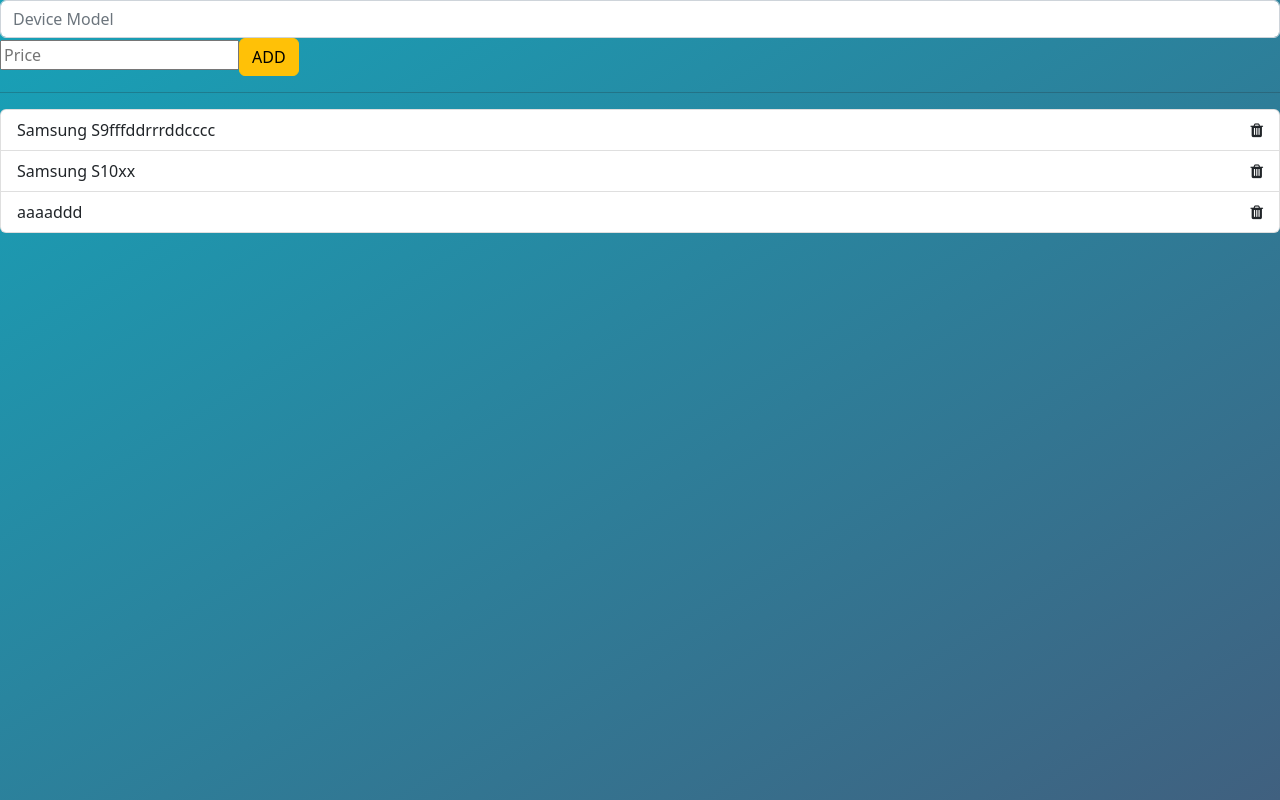
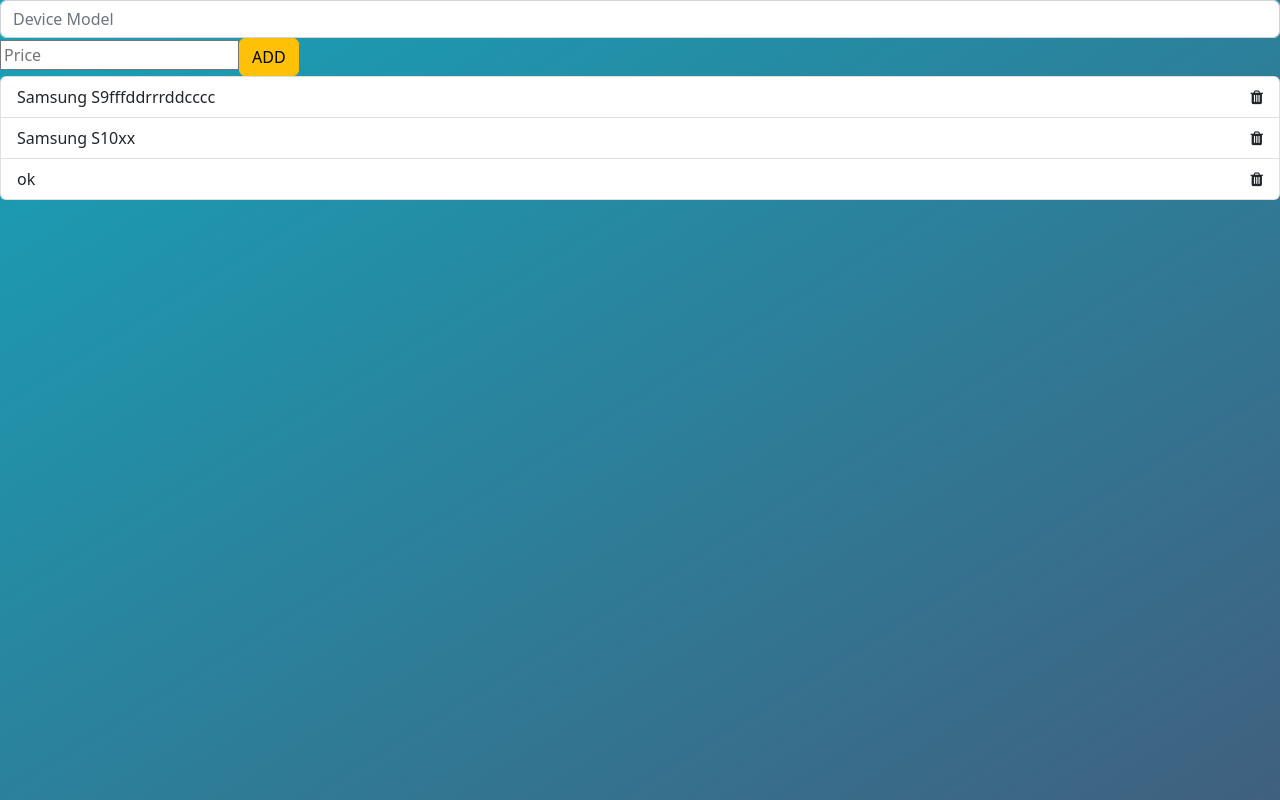
Before and after one commit to Anita-Liberatore/crud-app-catalog-phones-angular-fe, an Angular app: page /catalog in a window 1280 px wide. Built offline with nearby package versions, Linux system fonts and the light colour scheme; data requests are answered from the project's data file.

Commit message:
add componennt catalog list

```diff
--- a/server/db.json
+++ b/server/db.json
@@ -17,7 +17,7 @@
       "desc": ""
     },
     {
-      "label": "aaaaddd",
+      "label": "ok",
       "price": 5,
       "id": 10
     }
--- a/src/app/app.module.ts
+++ b/src/app/app.module.ts
@@ -6,11 +6,13 @@
 import { AppRoutingModule } from './app-routing.module';
 import { AppComponent } from './app.component';
 import { CatalogComponent } from './features/catalog/catalog.component';
+import { CatalogListComponent } from './features/catalog-list/catalog-list.component';
 
 @NgModule({
   declarations: [
     AppComponent,
     CatalogComponent,
+    CatalogListComponent,
   ],
   imports: [
     BrowserModule,
--- /dev/null
+++ b/src/app/features/catalog-list/catalog-list.component.html
@@ -0,0 +1,11 @@
+<ul class="list-group">
+    <li class="list-group-item"  (click)="setActive.emit(device)"
+    [ngClass]="{'active': device.id === activeDevice?.id}"
+    *ngFor="let device of devices"
+    >
+        {{device?.label}}
+        <div class="pull-right">
+            <i class="fa fa-trash" (click)="deleteHandler($event, device)"></i>
+        </div>
+    </li>
+</ul>
--- /dev/null
+++ b/src/app/features/catalog-list/catalog-list.component.ts
@@ -0,0 +1,21 @@
+import { Component, EventEmitter, Input, OnInit, Output } from '@angular/core';
+import { Device } from 'src/app/model/device';
+
+@Component({
+  selector: 'app-catalog-list',
+  templateUrl: './catalog-list.component.html',
+  styleUrls: ['./catalog-list.component.css']
+})
+export class CatalogListComponent {
+
+  @Input() devices: Device[] = [];
+  @Input() activeDevice: Device | null = null;
+  @Output() setActive: EventEmitter<Device> = new EventEmitter<Device>();
+  @Output() delete: EventEmitter<Device> = new EventEmitter<Device>();
+
+  deleteHandler(event: MouseEvent, device: Device) {
+    event.stopPropagation();
+    this.delete.emit(device);
+  }
+
+}
--- a/src/app/features/catalog/catalog.component.html
+++ b/src/app/features/catalog/catalog.component.html
@@ -21,16 +21,9 @@
     </div>
 </form>
 
-<hr>
-
-<ul class="list-group">
-    <li class="list-group-item" [ngClass]="{'active': device.id ===
-        activeDevice?.id}" *ngFor="let device of devices"
-        (click)="setActive(device)">
-        {{device.label}}
-        <div class="pull-right">
-            <i class="fa fa-trash" (click)="deleteHandler(device)"></i>
-
-        </div>
-    </li>
-</ul>
+<app-catalog-list
+    [devices]="devices"
+    [activeDevice]="activeDevice"
+    (setActive)="setActive($event)"
+    (delete)="deleteHandler($event)">
+</app-catalog-list>
```
Also changed, not shown: src/app/features/catalog-list/catalog-list.component.css (added), 1 other file (tests, documents, lock files or other folders).
